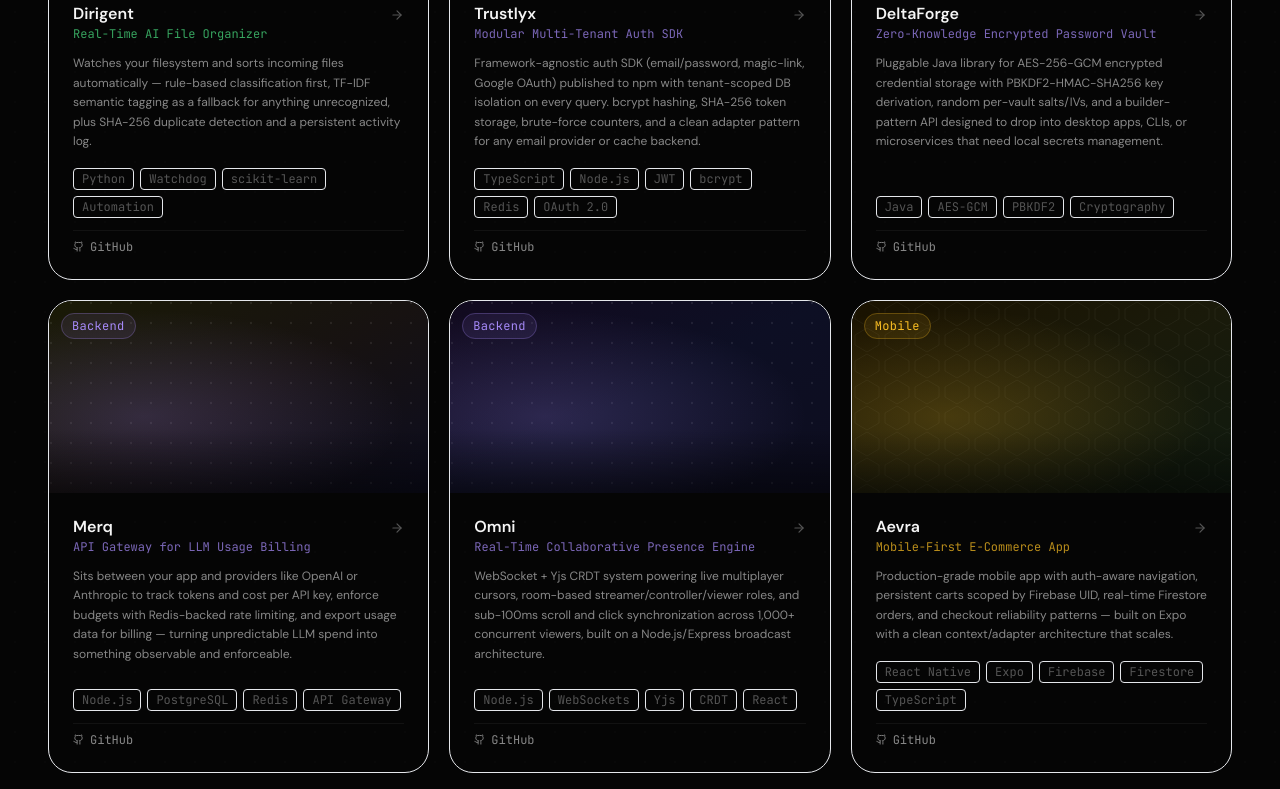
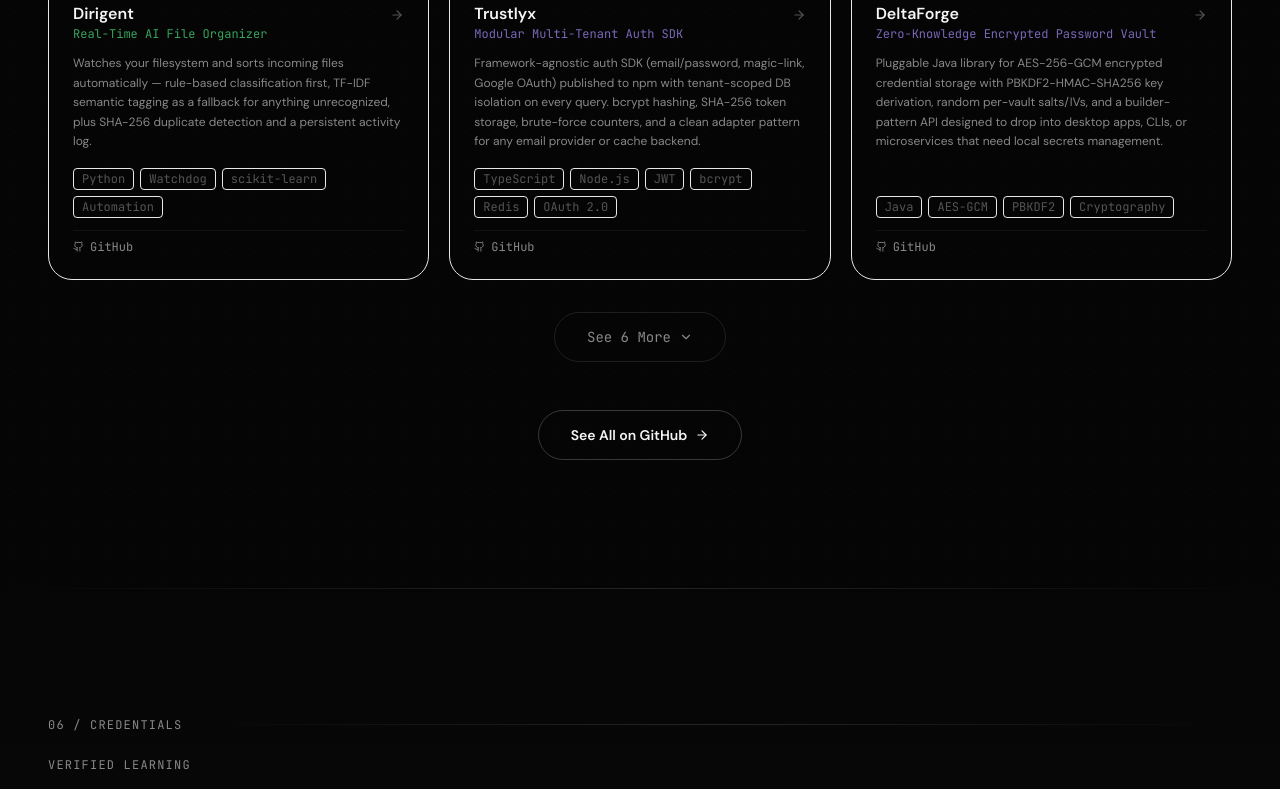
Before and after one commit to davex-ai/dave-portfolio, a React (Vite) app: page / in a window 1280 px wide. Shown: the part 4583-5372 px from the top of the page. Built offline with nearby package versions, Linux system fonts and the light colour scheme.

Commit message:
Update Projects.tsx

```diff
--- a/src/components/Projects.tsx
+++ b/src/components/Projects.tsx
@@ -1,5 +1,5 @@
 import { useEffect, useRef, useState } from 'react'
-import { ExternalLink, Github, ArrowRight } from 'lucide-react'
+import { ExternalLink, Github, ArrowRight, ChevronDown } from 'lucide-react'
 
 // ─── Types ────────────────────────────────────────────────────────────────────
 const CATEGORIES = ['All', 'Infra', 'Backend', 'Mobile', 'AI / ML', 'Research', 'Quant'] as const
@@ -325,12 +325,35 @@
 }
 
 // ─── Component ────────────────────────────────────────────────────────────────
+const PAGE_SIZE = 6
+
 export default function Projects() {
   const sectionRef = useRef<HTMLDivElement>(null)
   const [filter, setFilter] = useState<Category>('All')
+  const [visibleCount, setVisibleCount] = useState(PAGE_SIZE)
 
   const filtered = filter === 'All' ? projects : projects.filter(p => p.category === filter)
+  const visibleProjects = filtered.slice(0, visibleCount)
+  const hasMore = visibleCount < filtered.length
 
+  // Reset back to the first page whenever the category changes, so switching
+  // categories doesn't carry over an expanded count from a previous one.
+  useEffect(() => {
+    setVisibleCount(PAGE_SIZE)
+  }, [filter])
+
+  // ─── The actual bug ────────────────────────────────────────────────────────
+  // `.section-reveal` starts at opacity: 0 in globals.css and only becomes visible
+  // once this observer adds the `.revealed` class to it. The original effect ran
+  // ONCE on mount (dependency array `[]`) and only ever observed the cards that
+  // existed in the DOM at that moment (the initial "All" set). Every time `filter`
+  // (or now `visibleCount`) changes, React swaps in a brand-new set of card
+  // elements — but since the observer never re-ran, those new elements were never
+  // observed, so they never got `.revealed` and stayed permanently invisible.
+  // That's why switching categories displayed nothing until a full page reload
+  // remounted the section with the observer wired to the cards already on screen.
+  // Fixing it just means re-running this effect whenever the rendered card set
+  // can change.
   useEffect(() => {
     const observer = new IntersectionObserver(
       (entries) => {
@@ -343,7 +366,7 @@
     const els = sectionRef.current?.querySelectorAll('.section-reveal')
     els?.forEach((el) => observer.observe(el))
     return () => observer.disconnect()
-  }, [])
+  }, [filter, visibleCount])
 
   return (
     <section id="projects" ref={sectionRef} className="relative py-32 overflow-hidden">
@@ -413,7 +436,7 @@
 
         {/* Cards Grid */}
         <div className="grid md:grid-cols-2 lg:grid-cols-3 gap-5">
-          {filtered.map((proj, i) => {
+          {visibleProjects.map((proj, i) => {
             const accent = ACCENT[proj.category]
             return (
               <div
@@ -531,6 +554,20 @@
           })}
         </div>
 
+        {/* See More — reveals the next page within the current category */}
+        {hasMore && (
+          <div className="text-center mt-8 section-reveal">
+            <button
+              type="button"
+              onClick={() => setVisibleCount((c) => c + PAGE_SIZE)}
+              className="border border-white/10 text-ash hover:text-pearl hover:border-white/25 transition-all duration-300 px-8 py-3.5 rounded-full text-sm font-mono inline-flex items-center gap-2"
+            >
+              See {Math.min(PAGE_SIZE, filtered.length - visibleCount)} More
+              <ChevronDown size={14} />
+            </button>
+          </div>
+        )}
+
         {/* See All */}
         <div className="text-center mt-12 section-reveal">
           <a
```
